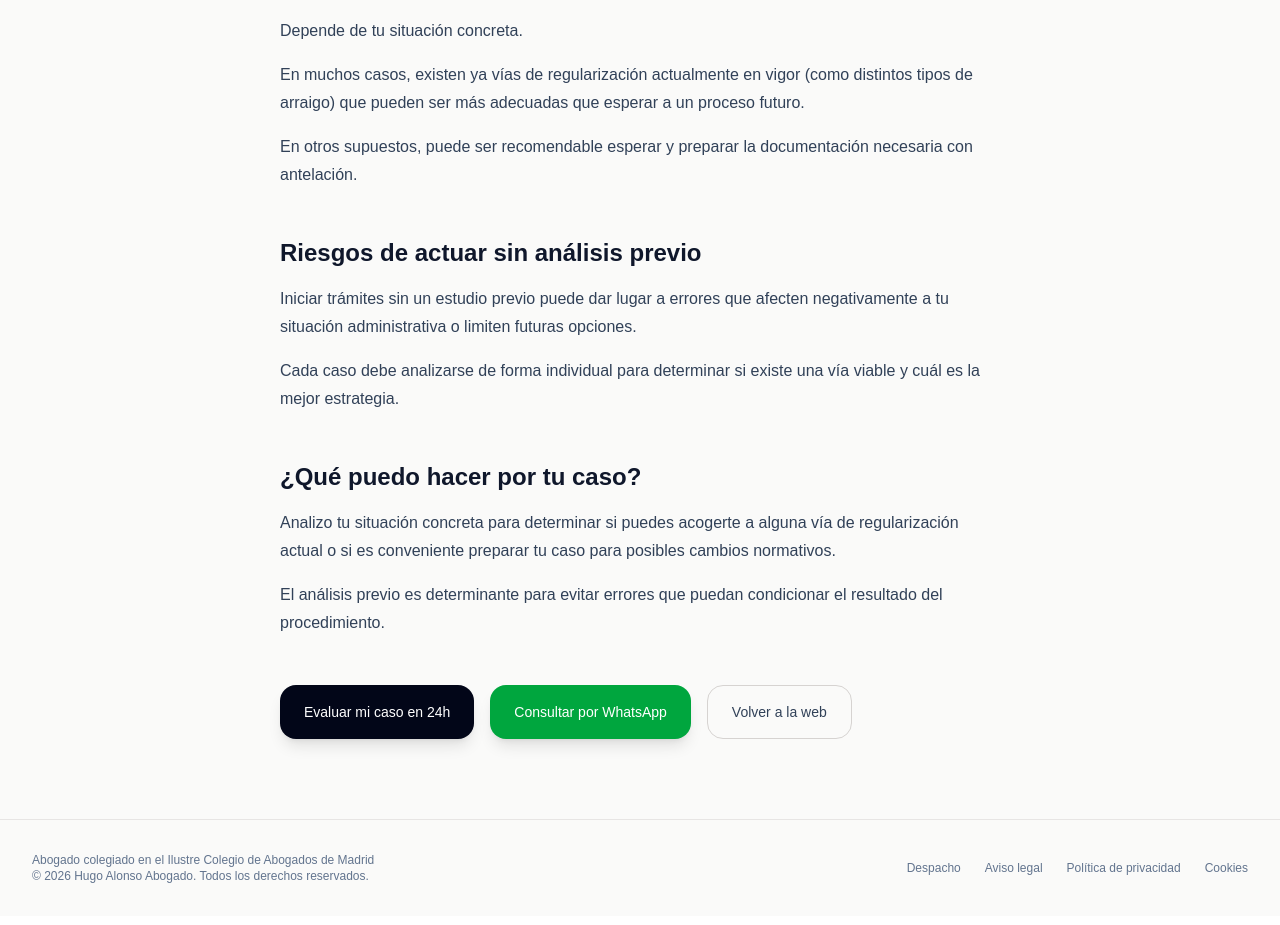
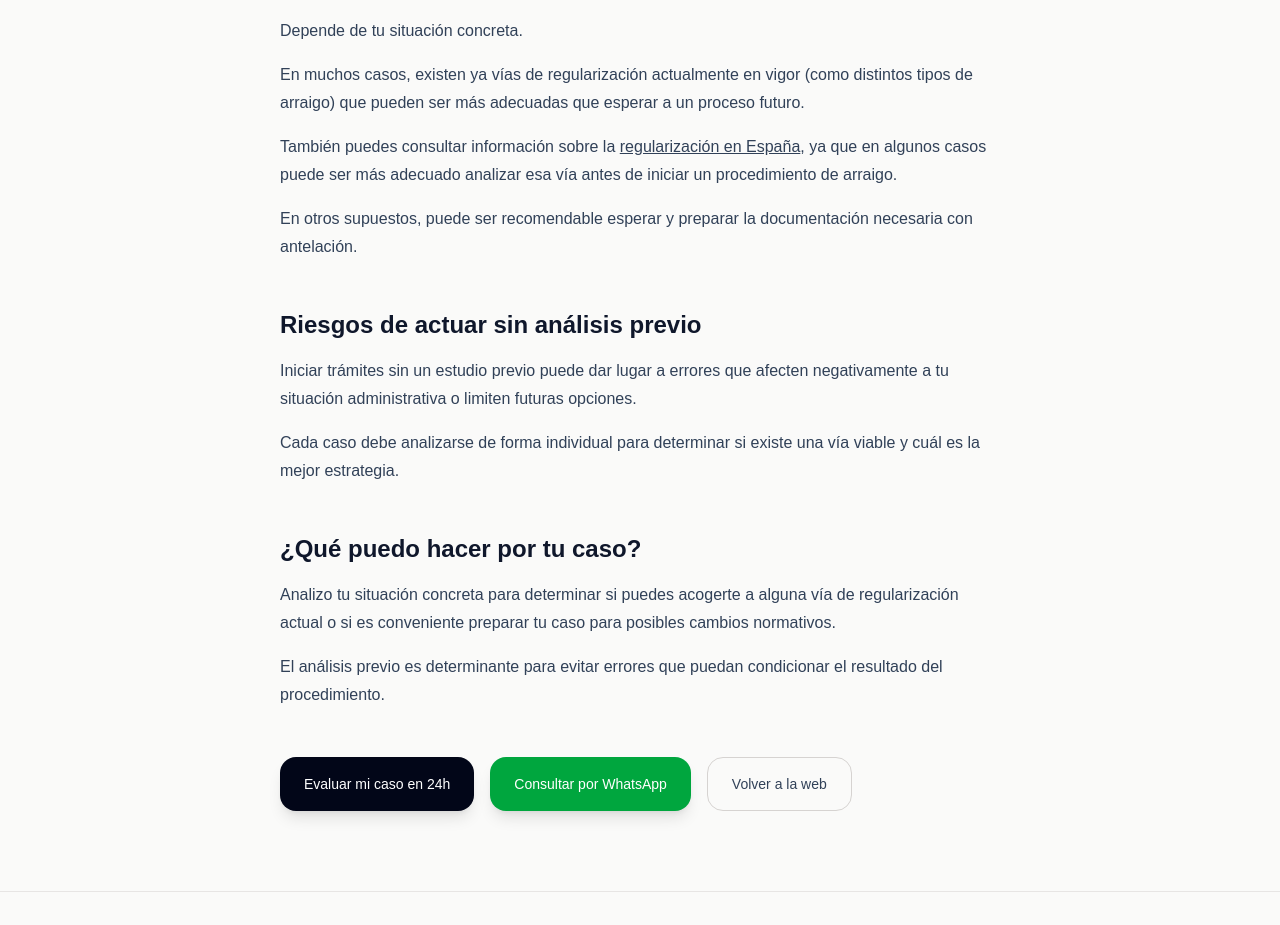
Before and after one commit to HugoAG73/hugo-alonso-web, a Next.js app: page /regularizacion-espana in a window 1280 px wide. Shown: the part 805-1730 px from the top of the page. Built offline with nearby package versions, Linux system fonts and the light colour scheme.

Commit message:
Enlazado interno SEO entre paginas

```diff
--- a/app/arraigo-social/page.tsx
+++ b/app/arraigo-social/page.tsx
@@ -65,6 +65,13 @@ export default function ArraigoSocialPage() {
         <h2 className="mt-12 text-2xl font-semibold text-slate-900">
           Otros tipos de arraigo
         </h2>
+
+	<p className="mt-4 text-base leading-7 text-slate-700">
+ 	  También puedes consultar información sobre la{" "}
+ 	<a href="/regularizacion-espana" className="underline">
+    	regularización en España
+  	</a>, ya que en algunos casos puede ser más adecuado analizar esa vía antes de iniciar un procedimiento de arraigo.
+	</p>
 
         <p className="mt-4 text-base leading-7 text-slate-700">
           Además del arraigo sociolaboral, existen otras modalidades de arraigo en la normativa de extranjería, como el arraigo laboral o el arraigo familiar.
--- a/app/regularizacion-espana/page.tsx
+++ b/app/regularizacion-espana/page.tsx
@@ -62,6 +62,13 @@ export default function RegularizacionPage() {
         <p className="mt-4 text-base leading-7 text-slate-700">
           En muchos casos, existen ya vías de regularización actualmente en vigor (como distintos tipos de arraigo) que pueden ser más adecuadas que esperar a un proceso futuro.
         </p>
+
+	<p className="mt-4 text-base leading-7 text-slate-700">
+  	  También puedes consultar información sobre la{" "}
+  	<a href="/regularizacion-espana" className="underline">
+   	  regularización en España
+ 	</a>, ya que en algunos casos puede ser más adecuado analizar esa vía antes de iniciar un procedimiento de arraigo.
+	</p>
 
         <p className="mt-4 text-base leading-7 text-slate-700">
           En otros supuestos, puede ser recomendable esperar y preparar la documentación necesaria con antelación.
```
